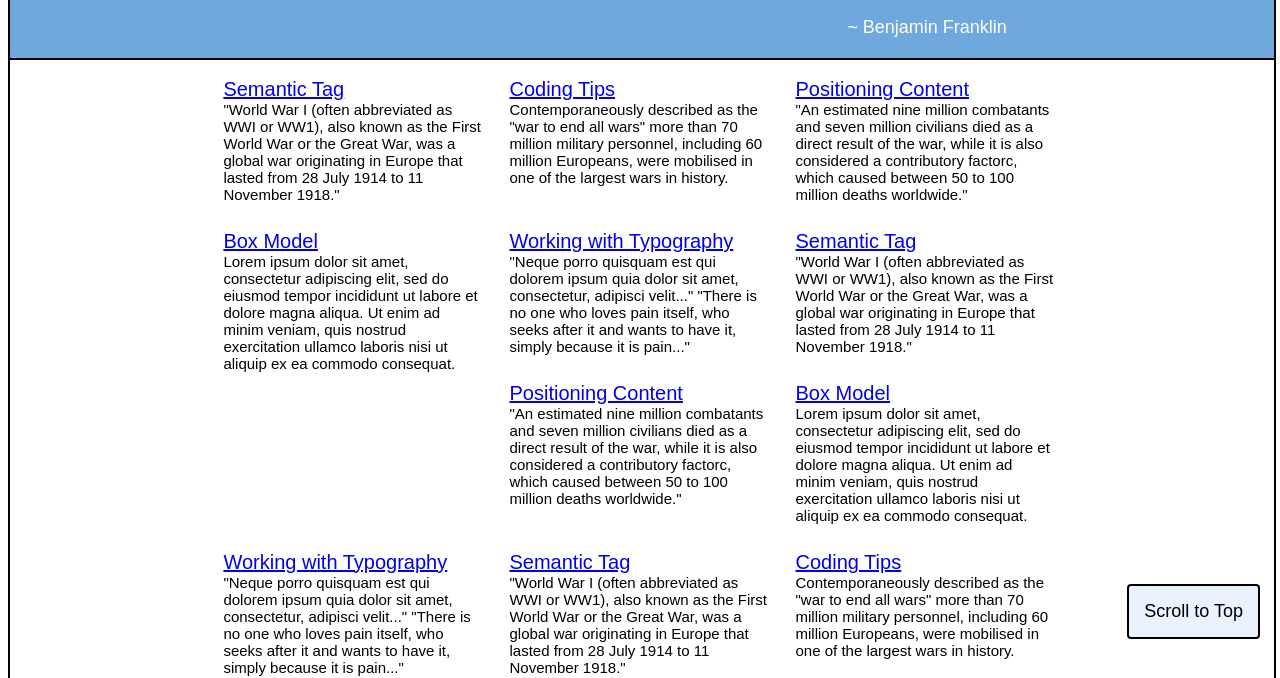
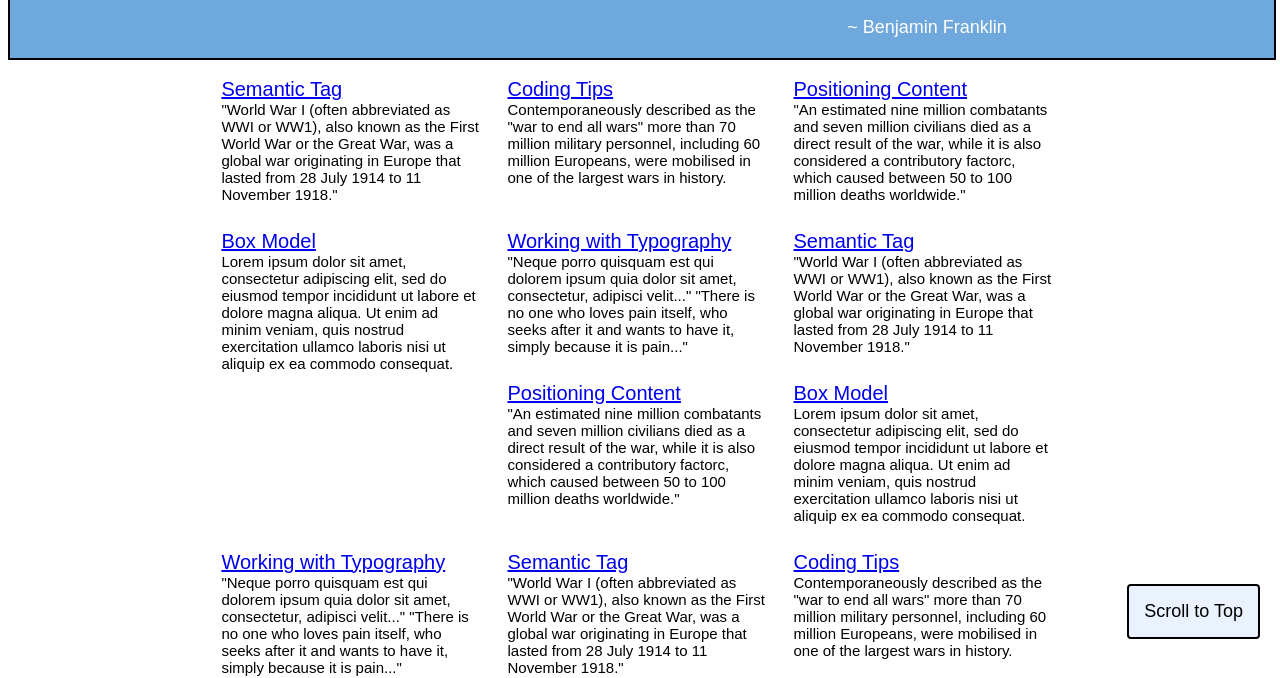
Before and after one commit to binhsevenup/HTML, a plain HTML site: page lap7/page/index.html in a window 1280 px wide. Shown: the part 146-824 px from the top of the page. Drawn offline with Linux system fonts and the light colour scheme.

Commit message:
Update css.css

```diff
--- a/lap7/css/css.css
+++ b/lap7/css/css.css
@@ -65,7 +65,7 @@ header {
 	padding-left: 570px;
 }
 
- .main-content {
+ main {
 	border: black 2px solid;
 	border-top-width: 0px;
 	float: left ;
```
